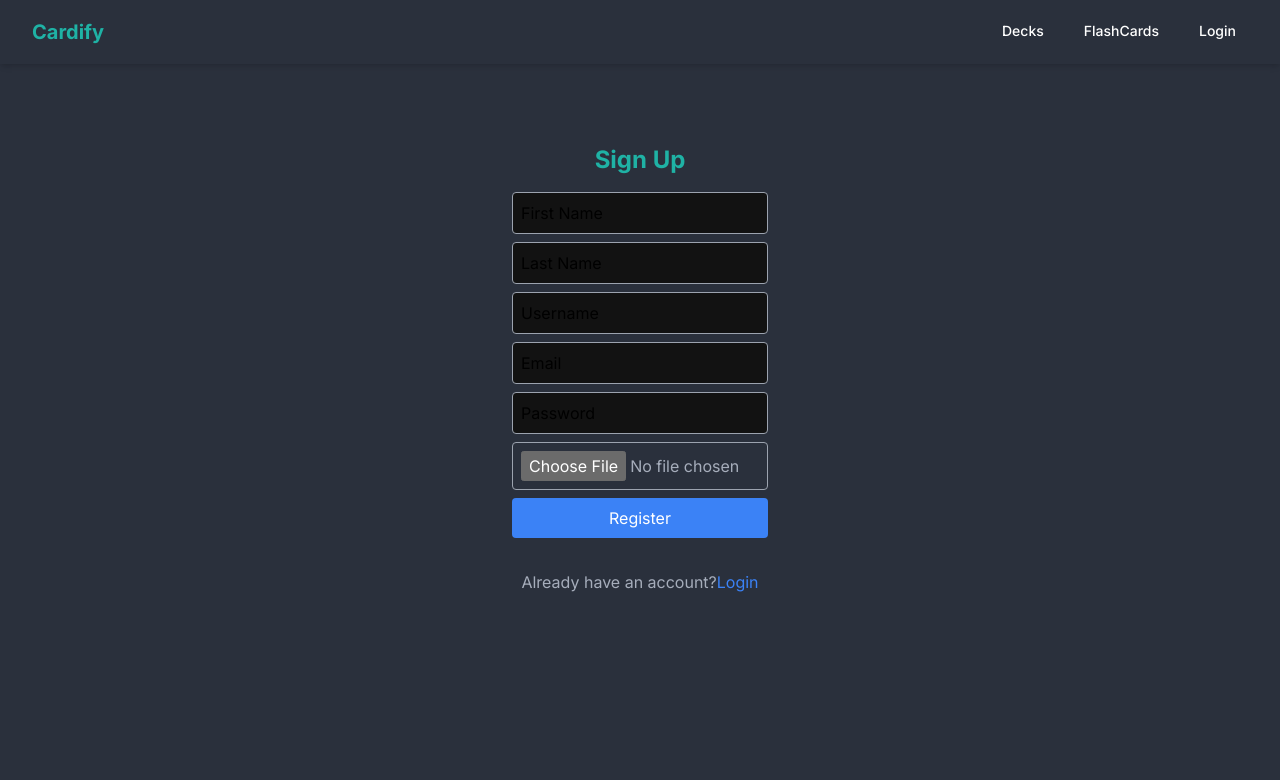
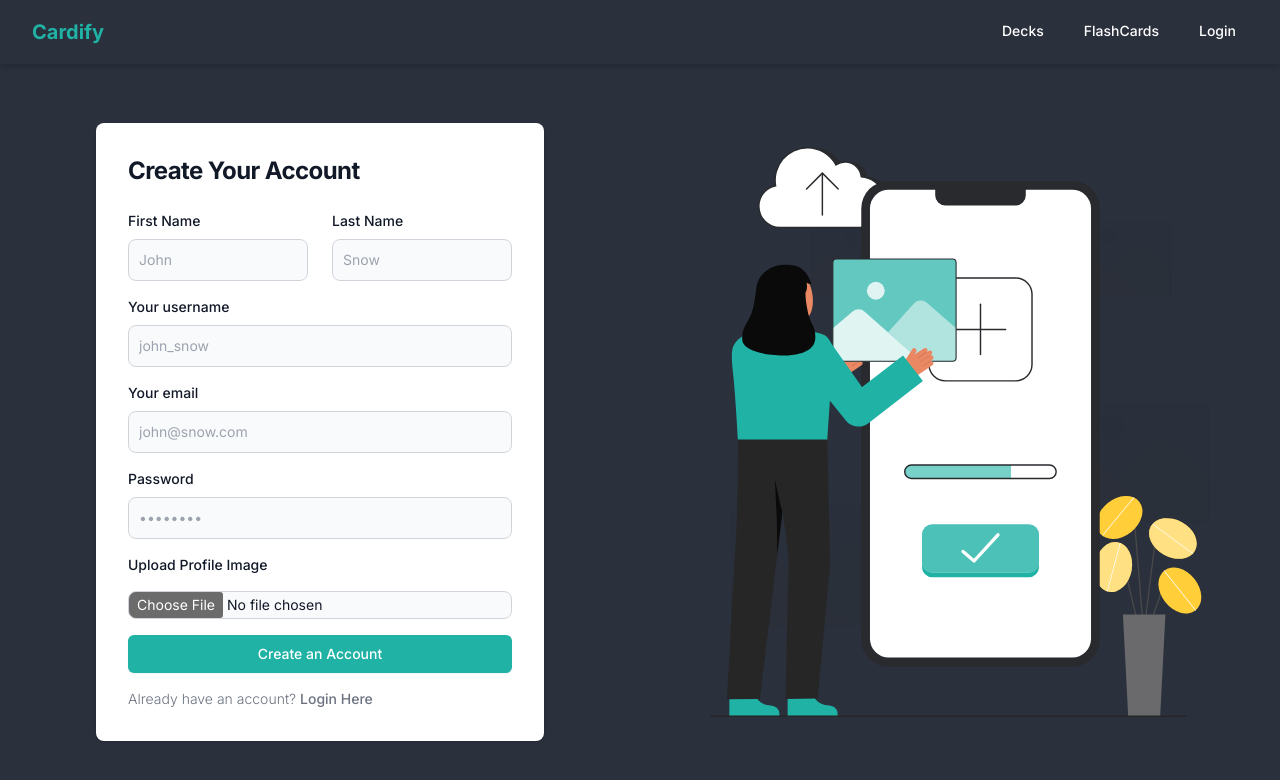
Before and after one commit to swapnil0601/cardify, a Next.js app in the folder client/: page /register in a window 1280 px wide. Shown: the top 780 px of the page. Built offline with nearby package versions, Linux system fonts and the light colour scheme.

Commit message:
Modified Register and Login Page

```diff
--- a/client/src/app/register/page.jsx
+++ b/client/src/app/register/page.jsx
@@ -2,11 +2,20 @@
 import React, { useEffect } from "react";
 import { useState } from "react";
 import Register from "../../components/Register";
-
+import Image from "next/image";
+import RegisterImg from "../../public/Images/register.svg";
 const page = () => {
+  const divHeight = {
+    height: `calc(100vh - 64px)`,
+  };
   return (
-    <div className="m-20">
-      <Register />
+    <div class="flex h-screen" style={divHeight}>
+      <div class="w-full md:w-1/2 flex items-center justify-center">
+        <Register />
+      </div>
+      <div class="hidden md:flex w-1/2 items-center justify-center">
+        <Image src={RegisterImg} alt="" width={500} height={500} />
+      </div>
     </div>
   );
 };
--- a/client/src/components/Register.jsx
+++ b/client/src/components/Register.jsx
@@ -46,73 +46,133 @@ const Register = () => {
       });
   };
   return (
-    <div className="flex flex-col items-center justify-center ">
-      <div className="text-accent text-2xl font-bold mb-4">Sign Up</div>
-      <div className="w-64">
+    <div class="w-3/4 bg-white rounded-lg shadow dark:border md:mt-0 sm:max-w-md xl:p-0 dark:bg-gray-800 dark:border-gray-700">
+      <div class="p-6 space-y-4 md:space-y-6 sm:p-8">
+        <h1 class="text-xl font-bold leading-tight tracking-tight text-gray-900 md:text-2xl dark:text-white">
+          Create Your Account
+        </h1>
+        <form
+          class="space-y-2 md:space-y-4"
+          action="#"
+          onSubmit={handleRegister}
+        >
+          <div class="grid md:grid-cols-2 md:gap-6">
+            <div class="relative z-0 w-full group">
+              <label
+                for="firstName"
+                class="block mb-2 text-sm font-medium text-gray-900 dark:text-white"
+              >
+                First Name
+              </label>
               <input
                 type="text"
-          placeholder="First Name"
-          value={firstName}
+                name="floating_first_name"
+                id="floating_first_name"
+                class="bg-gray-50 border border-gray-300 text-gray-900 sm:text-sm rounded-lg focus:ring-primary-600 focus:border-primary-600 block w-full p-2.5 dark:bg-gray-700 dark:border-gray-600 dark:placeholder-gray-400 dark:text-white dark:focus:ring-blue-500 dark:focus:border-blue-500"
+                placeholder="John"
+                required
                 onChange={(e) => setFirstName(e.target.value)}
-          className="w-full p-2 mb-2 border border-gray-400 rounded placeholder-black"
               />
+            </div>
+            <div class="relative z-0 w-full group">
+              <label
+                for="lastname"
+                class="block mb-2 text-sm font-medium text-gray-900 dark:text-white"
+              >
+                Last Name
+              </label>
               <input
                 type="text"
-          placeholder="Last Name"
-          value={lastName}
+                name="floating_last_name"
+                id="floating_last_name"
+                class="bg-gray-50 border border-gray-300 text-gray-900 sm:text-sm rounded-lg focus:ring-primary-600 focus:border-primary-600 block w-full p-2.5 dark:bg-gray-700 dark:border-gray-600 dark:placeholder-gray-400 dark:text-white dark:focus:ring-blue-500 dark:focus:border-blue-500"
+                placeholder="Snow"
+                required
                 onChange={(e) => setLastName(e.target.value)}
-          className="w-full p-2 mb-2 border border-gray-400 rounded placeholder-black"
               />
+            </div>
+          </div>
+          <div>
+            <label
+              for="username"
+              class="block mb-2 text-sm font-medium text-gray-900 dark:text-white"
+            >
+              Your username
+            </label>
             <input
-          type="text"
-          placeholder="Username"
-          value={username}
+              type="username"
+              name="username"
+              id="username"
+              class="bg-gray-50 border border-gray-300 text-gray-900 sm:text-sm rounded-lg focus:ring-primary-600 focus:border-primary-600 block w-full p-2.5 dark:bg-gray-700 dark:border-gray-600 dark:placeholder-gray-400 dark:text-white dark:focus:ring-blue-500 dark:focus:border-blue-500"
+              placeholder="john_snow"
+              required=""
               onChange={(e) => setUsername(e.target.value)}
-          className="w-full p-2 mb-2 border border-gray-400 rounded placeholder-black"
             />
+          </div>
+          <div>
+            <label
+              for="email"
+              class="block mb-2 text-sm font-medium text-gray-900 dark:text-white"
+            >
+              Your email
+            </label>
             <input
               type="email"
-          placeholder="Email"
-          value={email}
+              name="email"
+              id="email"
+              class="bg-gray-50 border border-gray-300 text-gray-900 sm:text-sm rounded-lg focus:ring-primary-600 focus:border-primary-600 block w-full p-2.5 dark:bg-gray-700 dark:border-gray-600 dark:placeholder-gray-400 dark:text-white dark:focus:ring-blue-500 dark:focus:border-blue-500"
+              placeholder="john@snow.com"
+              required=""
               onChange={(e) => setEmail(e.target.value)}
-          className="w-full p-2 mb-2 border border-gray-400 rounded placeholder-black"
             />
+          </div>
+          <div>
+            <label
+              for="password"
+              class="block mb-2 text-sm font-medium text-gray-900 dark:text-white"
+            >
+              Password
+            </label>
             <input
               type="password"
-          placeholder="Password"
-          value={password}
+              name="password"
+              id="password"
+              placeholder="••••••••"
+              class="bg-gray-50 border border-gray-300 text-gray-900 sm:text-sm rounded-lg focus:ring-primary-600 focus:border-primary-600 block w-full p-2.5 dark:bg-gray-700 dark:border-gray-600 dark:placeholder-gray-400 dark:text-white dark:focus:ring-blue-500 dark:focus:border-blue-500"
+              required=""
               onChange={(e) => setPassword(e.target.value)}
-          className="w-full p-2 mb-2 border border-gray-400 rounded placeholder-black"
             />
-        {/* Upload profile image */}
+          </div>
+          <label
+            class="block text-sm font-medium text-gray-900 dark:text-white"
+            for="user_avatar"
+          >
+            Upload Profile Image
+          </label>
           <input
+            class="block w-full text-sm text-gray-900 border border-gray-300 rounded-lg cursor-pointer bg-gray-50 dark:text-gray-400 focus:outline-none dark:bg-gray-700 dark:border-gray-600 dark:placeholder-gray-400"
+            aria-describedby="profileImg"
+            id="profileImg"
             type="file"
-          placeholder="Profile Image URL"
-          value={profileImg}
-          onChange={(e) => setProfileImg(e.target.value)}
-          className="w-full p-2 mb-2 border border-gray-400 rounded placeholder-black"
+            onChange={(e) => setProfileImg(e.target.files[0])}
           />
+
           <button
-          onClick={handleRegister}
-          className="w-full py-2 text-white bg-blue-500 rounded placeholder-black"
+            type="submit"
+            className="w-full flex justify-center py-2 px-4 border border-transparent rounded-md shadow-sm text-sm font-medium text-white bg-accent hover:bg-primary-700 focus:outline-none focus:ring-2 focus:ring-offset-2 focus:ring-primary-500"
           >
-          Register
+            Create an Account
           </button>
-
-        <div className="mt-4">
-          {message && <p className="text-red-500">{message}</p>}
-        </div>
-
-        <div className="flex flex-col items-center justify-center">
-          <div className="mt-4 text-xs md:text-base w-full text-center">
-            <div className="flex flex-col items-center sm:flex-row sm:justify-center">
-              <span className="whitespace-nowrap">Already have an account?</span>
-              <a href="/login" className="text-blue-500 hover:text-blue-700">
-                Login
+          <p class="text-sm font-light text-gray-500 dark:text-gray-400">
+            Already have an account?{" "}
+            <a
+              href="/login"
+              class="font-medium text-primary-600 hover:underline dark:text-primary-500"
+            >
+              Login Here
             </a>
-            </div>
-          </div>
-        </div>
+          </p>
+        </form>
       </div>
     </div>
   );
```
Also changed, not shown: client/src/components/Login.jsx (+9 -48 lines). Lines whose indentation alone changed are shown as unchanged.
